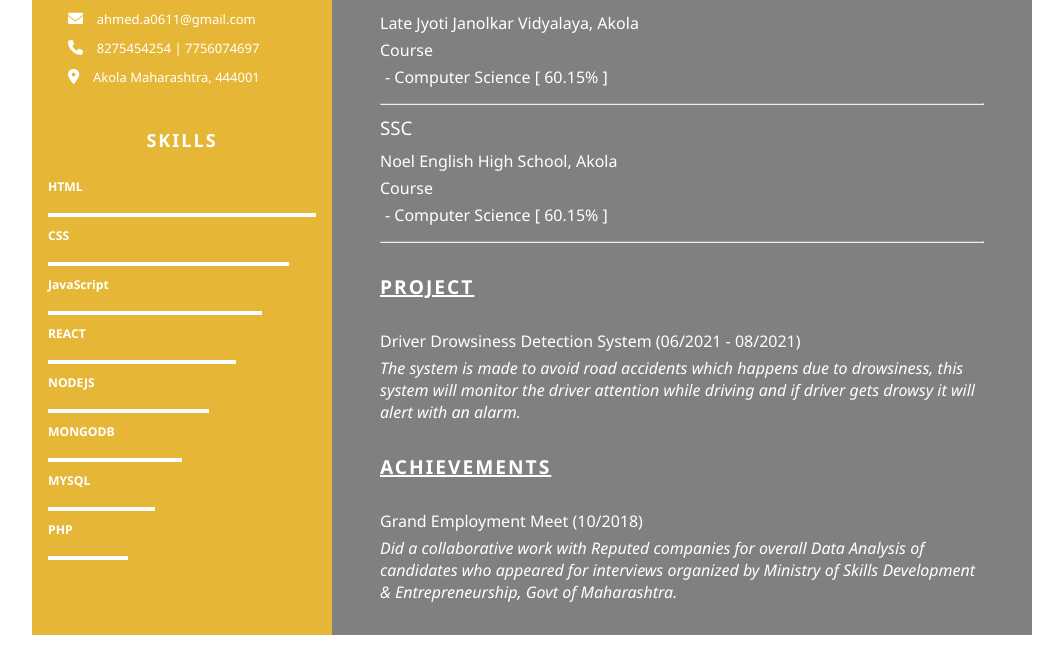
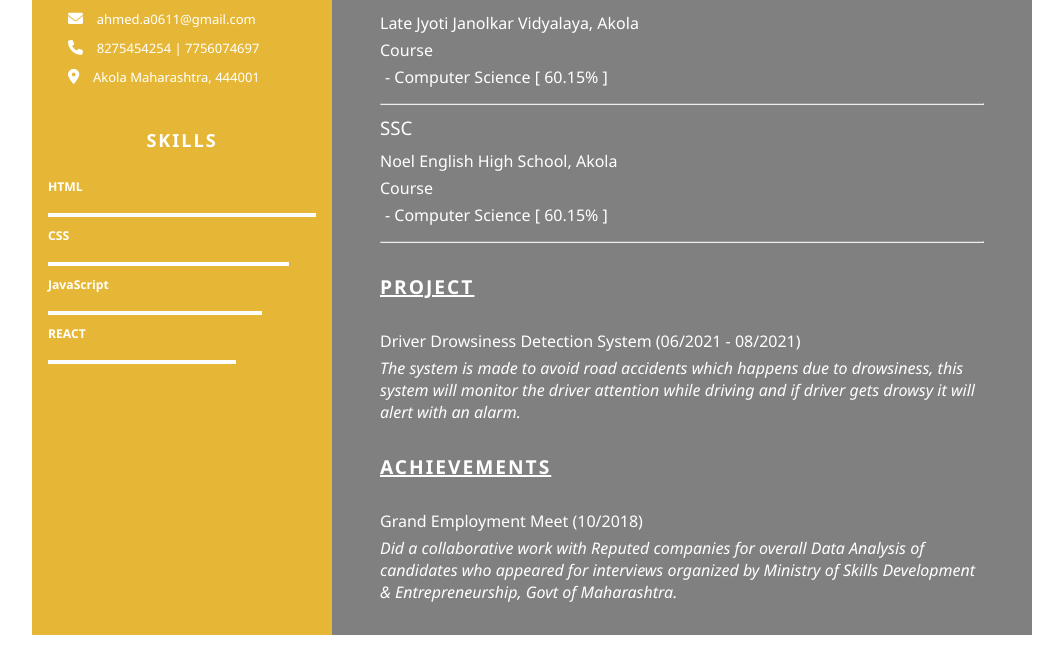
Before and after one commit to arshad10x/Responsive-Resume, a plain HTML site: page index.html in a window 1280 px wide. Shown: the part 440-1095 px from the top of the page, without its empty margins (32-1095 px from the left). Drawn offline with Linux system fonts and the light colour scheme.

Commit message:
Update index.html

```diff
--- a/index.html
+++ b/index.html
@@ -86,30 +86,6 @@
                         <div class="progress-bar" style="width:70%">
                         </div>
 
-                        <div class="skill-name">
-                            <h3>NODEJS</h3>
-                        </div>
-                        <div class="progress-bar" style="width:60%">
-                        </div>
-
-                        <div class="skill-name">
-                            <h3>MONGODB</h3>
-                        </div>
-                        <div class="progress-bar" style="width:50%">
-                        </div>
-
-                        <div class="skill-name">
-                            <h3>MYSQL</h3>
-                        </div>
-                        <div class="progress-bar" style="width:40%">
-                        </div>
-
-                        <div class="skill-name">
-                            <h3>PHP</h3>
-                        </div>
-                        <div class="progress-bar" style="width:30%">
-                        </div>
-
                     </div>
                 </div>
             </div>
```
